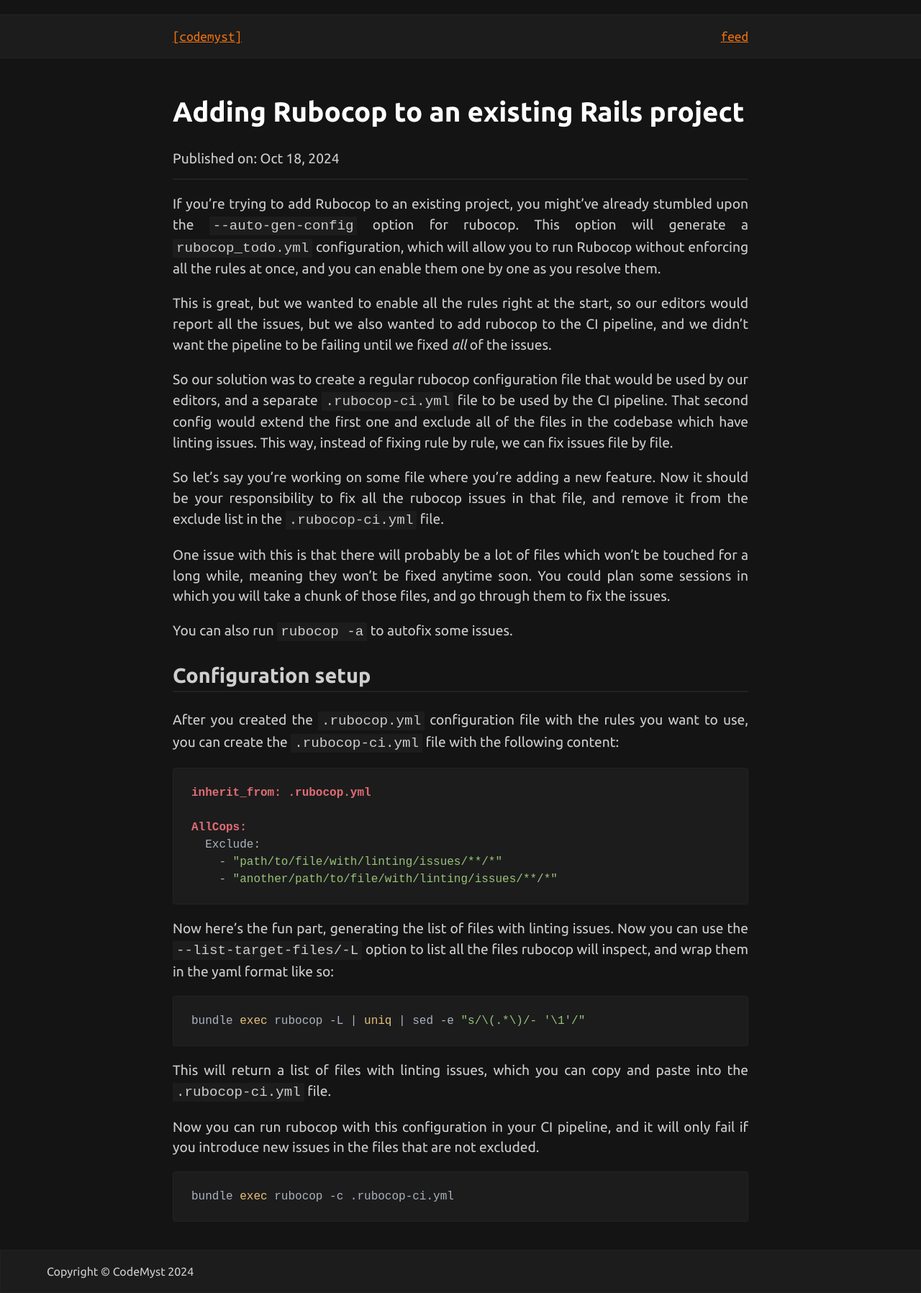
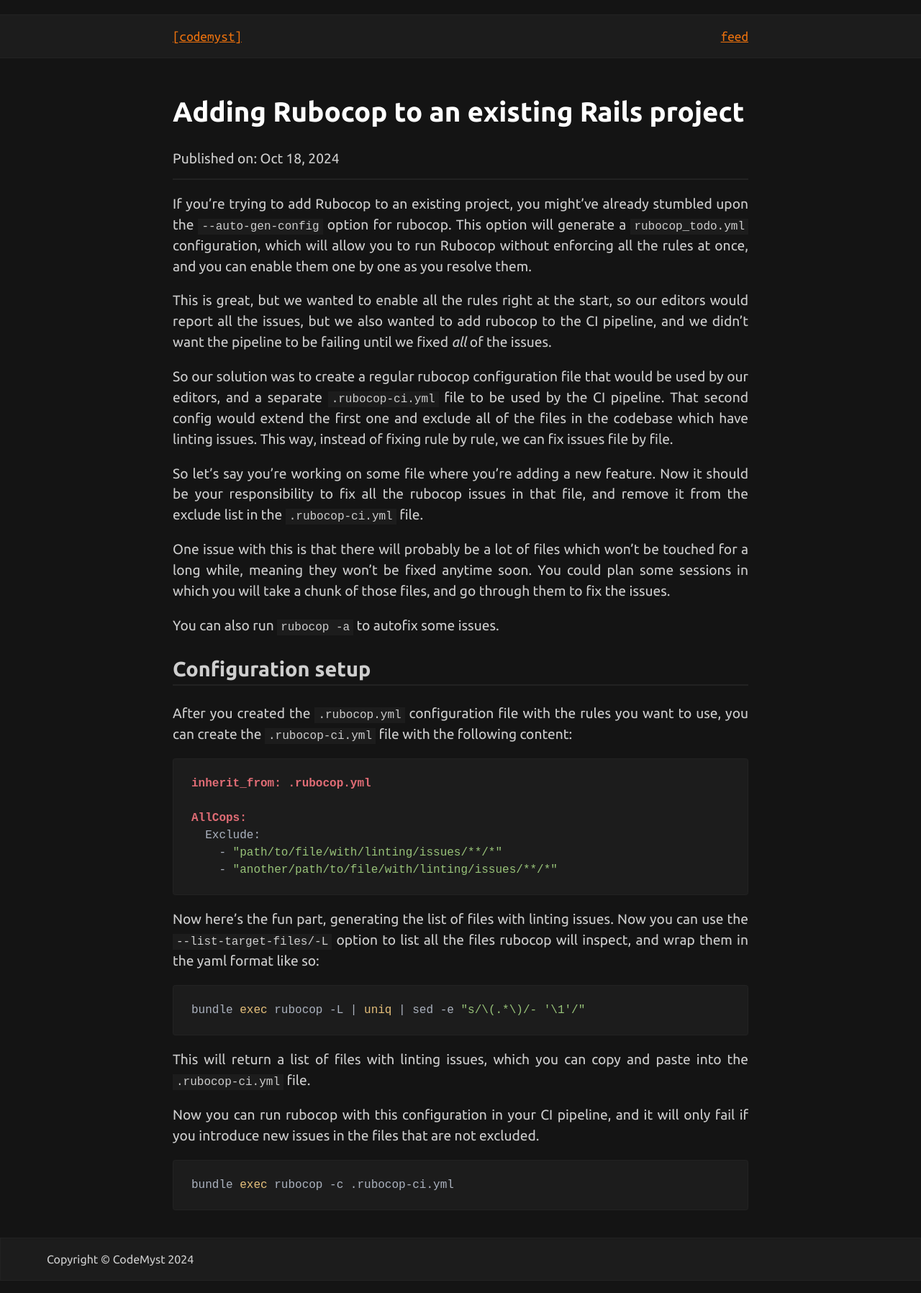
Before and after one commit to CodeMyst/codemyst.github.io, a Jekyll site: the page built from _posts/2024-10-18-add-rubocop.md, in a window 1280 px wide. Shown: the whole page at 72% size. Built offline with Jekyll 4.4.1, drawn with Linux system fonts in a browser that asks for light colours; nearby versions of some CDN libraries; our own code applies the rules of GitHub Pages for plain Markdown files; comment, search, counter and statistics services are not loaded.

Commit message:
fix: proper inline codeblock font size

```diff
--- a/assets/style.css
+++ b/assets/style.css
@@ -342,6 +342,7 @@ footer .container p {
 .markdown code {
     background-color: var(--color-bg1);
     padding: 2px 5px !important;
+    font-size: var(--font-size-code);
 }
 
 .markdown blockquote {
```
